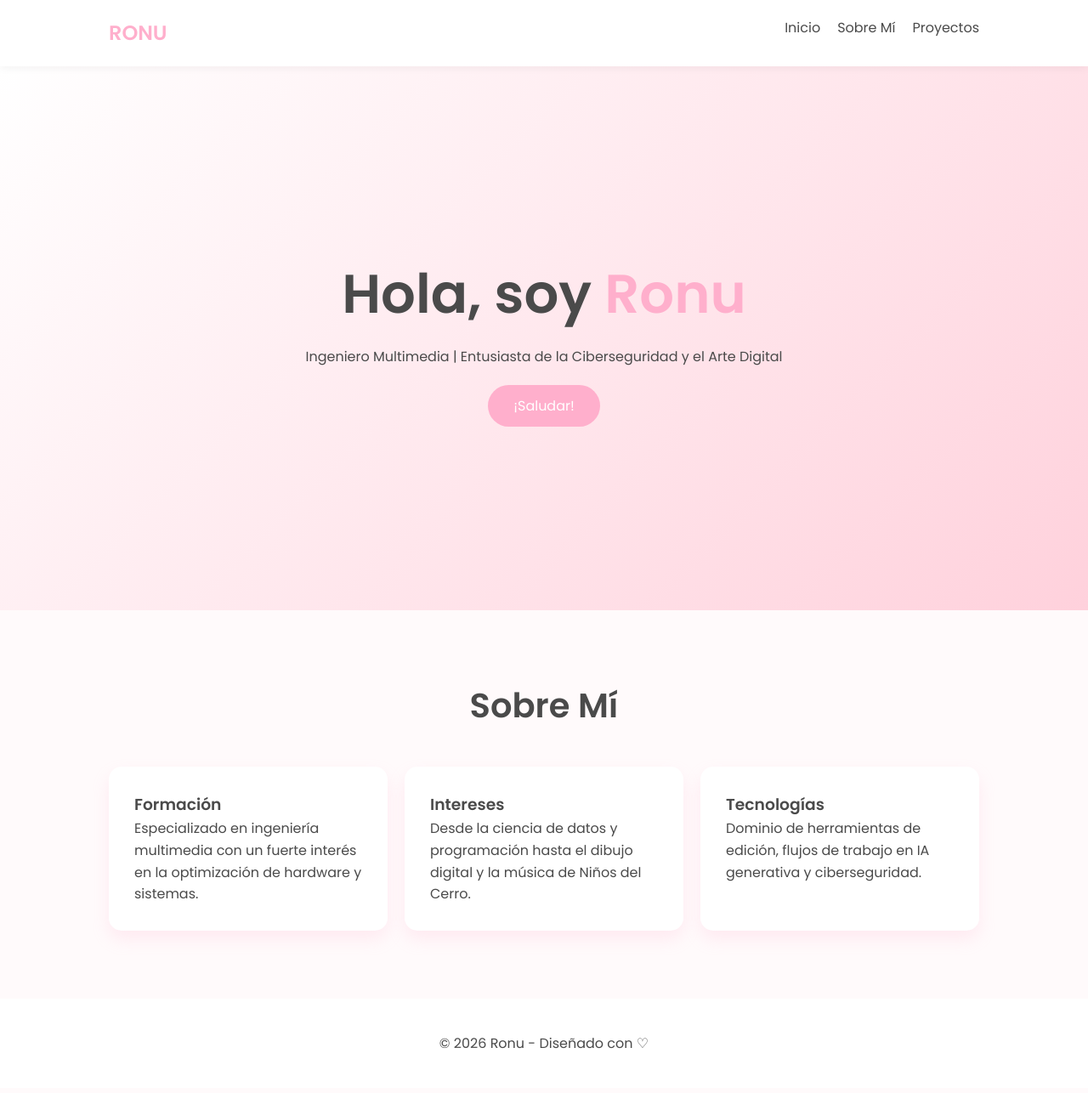
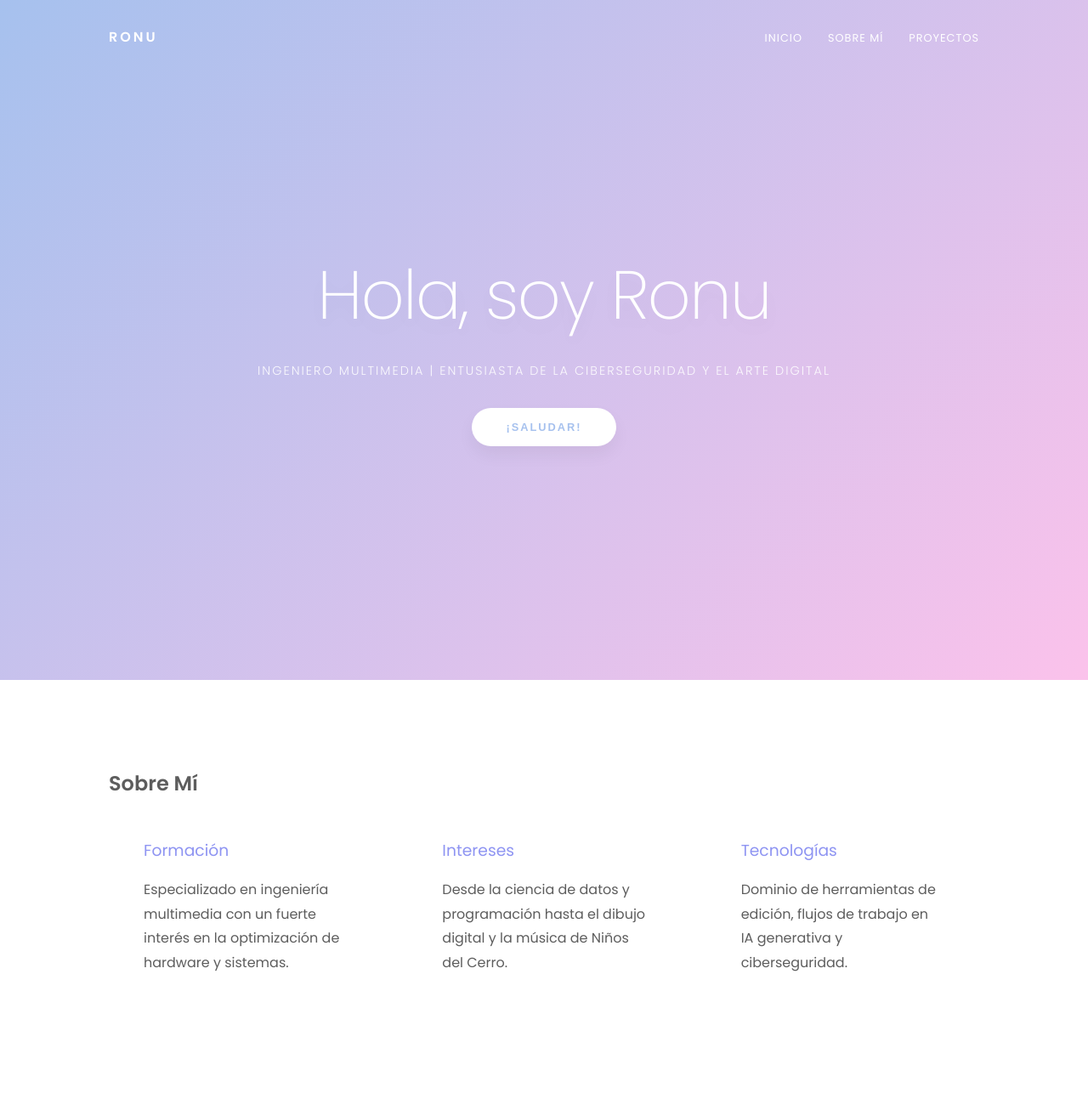
Before and after one commit to SleepyRonu/My-first-static-web-app, a website: page src/index.html in a window 1280 px wide. Shown: the top 1286 px of the page at 85% size. Drawn offline with Linux system fonts and the light colour scheme.

Commit message:
Web App updates

```diff
--- a/src/index.html
+++ b/src/index.html
@@ -5,7 +5,7 @@
     <meta name="viewport" content="width=device-width, initial-scale=1.0">
     <title>Ronu | Multimedia Engineer</title>
     <link rel="stylesheet" href="styles.css">
-    <link href="https://fonts.googleapis.com/css2?family=Poppins:wght@300;400;600&display=swap" rel="stylesheet">
+    <link href="https://fonts.googleapis.com/css2?family=Poppins:wght@100;200;300;400;600&display=swap" rel="stylesheet">
 </head>
 <body>
 
--- a/src/script.js
+++ b/src/script.js
@@ -1,5 +1,5 @@
 function mostrarSaludo() {
-    alert("¡Hola! Soy Ronu. Gracias por visitar mi página.");
+    alert("¡Hola! Soy Ronu!!!!!!. Gracias por visitar mi página.");
 }
 
 // Efecto de scroll suave para los enlaces
--- a/src/styles.css
+++ b/src/styles.css
@@ -1,39 +1,68 @@
 :root {
-    --rosa-pastel: #ffd1dc;
-    --rosa-fuerte: #ffafcc;
-    --blanco: #ffffff;
-    --texto: #4a4a4a;
-    --fondo: #fffafb;
+    --rosa-pastel: #fbc2eb; /* Rosa suave */
+    --morado-pastel: #a6c1ee; /* Lila/Morado suave */
+    --texto-oscuro: #5d5d5d;
+    --blanco-transparente: rgba(255, 255, 255, 0.6);
 }
 
 * {
     margin: 0;
     padding: 0;
     box-sizing: border-box;
-    font-family: 'Poppins', sans-serif;
 }
 
 body {
-    background-color: var(--fondo);
-    color: var(--texto);
-    line-height: 1.6;
+    font-family: 'Poppins', sans-serif;
+    color: var(--texto-oscuro);
+    background-color: #fdfdfd;
+    line-height: 1.8;
+    overflow-x: hidden;
 }
 
+/* El nuevo degradado para el fondo principal */
+.hero {
+    height: 100vh;
+    display: flex;
+    align-items: center;
+    justify-content: center;
+    text-align: center;
+    background: linear-gradient(135deg, var(--morado-pastel) 0%, var(--rosa-pastel) 100%);
+    color: white;
+}
+
+/* Texto Estilizado Minimalista */
+.hero h1 {
+    font-size: 5rem;
+    font-weight: 200; /* Muy delgado para look minimalista */
+    letter-spacing: -2px;
+    margin-bottom: 5px;
+    text-shadow: 0 10px 20px rgba(0,0,0,0.05);
+}
+
+.hero p {
+    font-weight: 300;
+    letter-spacing: 2px;
+    text-transform: uppercase;
+    font-size: 0.9rem;
+    opacity: 0.9;
+}
+
+/* Navegación Minimalista */
 nav {
+    position: fixed;
+    width: 100%;
+    padding: 30px 10%;
     display: flex;
     justify-content: space-between;
-    padding: 20px 10%;
-    background: var(--blanco);
-    box-shadow: 0 2px 10px rgba(0,0,0,0.05);
-    position: sticky;
-    top: 0;
+    align-items: center;
+    background: transparent;
     z-index: 1000;
 }
 
 nav .logo {
     font-weight: 600;
-    font-size: 1.5rem;
-    color: var(--rosa-fuerte);
+    letter-spacing: 3px;
+    color: white;
 }
 
 nav ul {
@@ -41,86 +70,71 @@ nav ul {
     list-style: none;
 }
 
-nav ul li {
-    margin-left: 20px;
-}
-
 nav ul li a {
     text-decoration: none;
-    color: var(--texto);
+    color: white;
+    font-size: 0.8rem;
     font-weight: 400;
-    transition: 0.3s;
+    margin-left: 30px;
+    text-transform: uppercase;
+    letter-spacing: 1px;
+    transition: opacity 0.3s;
 }
 
 nav ul li a:hover {
-    color: var(--rosa-fuerte);
+    opacity: 0.6;
 }
 
-.hero {
-    height: 80vh;
-    display: flex;
-    align-items: center;
-    justify-content: center;
-    text-align: center;
-    background: linear-gradient(135deg, var(--blanco) 0%, var(--rosa-pastel) 100%);
+/* Tarjetas con efecto Glassmorphism */
+.container {
+    padding: 100px 10%;
+    background: white;
 }
 
-.highlight {
-    color: var(--rosa-fuerte);
+.grid {
+    display: grid;
+    grid-template-columns: repeat(auto-fit, minmax(280px, 1fr));
+    gap: 30px;
 }
 
-.hero h1 {
-    font-size: 4rem;
-    margin-bottom: 10px;
+.card {
+    background: var(--blanco-transparente);
+    backdrop-filter: blur(10px); /* Efecto borroso */
+    border: 1px solid rgba(255, 255, 255, 0.3);
+    padding: 40px;
+    border-radius: 20px;
+    transition: all 0.4s ease;
 }
 
+.card:hover {
+    transform: translateY(-10px);
+    box-shadow: 0 20px 40px rgba(166, 193, 238, 0.3);
+}
+
+.card h3 {
+    font-weight: 400;
+    margin-bottom: 15px;
+    color: #8e94f2; /* Un tono intermedio */
+}
+
+/* Botón Minimalista */
 button {
-    margin-top: 20px;
-    padding: 12px 30px;
+    background: white;
+    color: var(--morado-pastel);
     border: none;
-    background-color: var(--rosa-fuerte);
-    color: white;
-    border-radius: 25px;
+    padding: 15px 40px;
+    border-radius: 50px;
+    font-size: 0.8rem;
+    font-weight: 600;
+    text-transform: uppercase;
+    letter-spacing: 2px;
     cursor: pointer;
-    font-size: 1rem;
-    transition: transform 0.2s;
+    box-shadow: 0 10px 20px rgba(0,0,0,0.05);
+    transition: 0.3s;
+    margin-top: 30px;
 }
 
 button:hover {
     transform: scale(1.05);
-    background-color: #ff99b8;
+    box-shadow: 0 15px 30px rgba(0,0,0,0.1);
 }
-
-.container {
-    padding: 80px 10%;
-}
-
-h2 {
-    text-align: center;
-    margin-bottom: 40px;
-    font-size: 2.5rem;
-}
-
-.grid {
-    display: grid;
-    grid-template-columns: repeat(auto-fit, minmax(250px, 1fr));
-    gap: 20px;
-}
-
-.card {
-    background: var(--blanco);
-    padding: 30px;
-    border-radius: 15px;
-    box-shadow: 0 10px 20px rgba(255, 175, 204, 0.2);
-    transition: 0.3s;
-}
-
-.card:hover {
-    transform: translateY(-5px);
-}
-
-footer {
-    text-align: center;
-    padding: 40px;
-    background: var(--blanco);
-}
```
